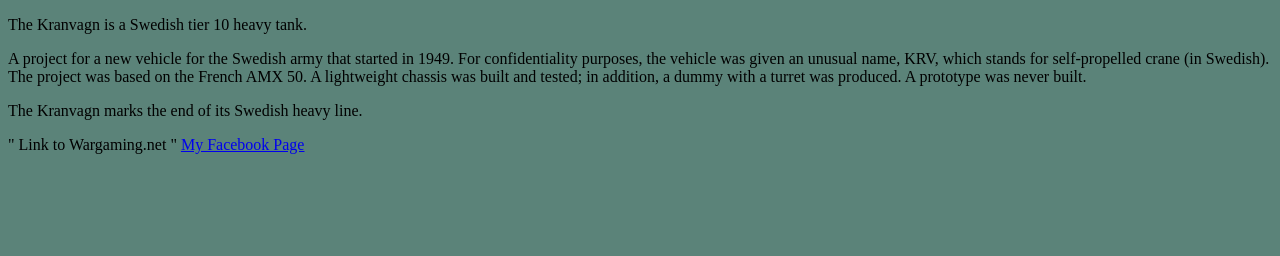
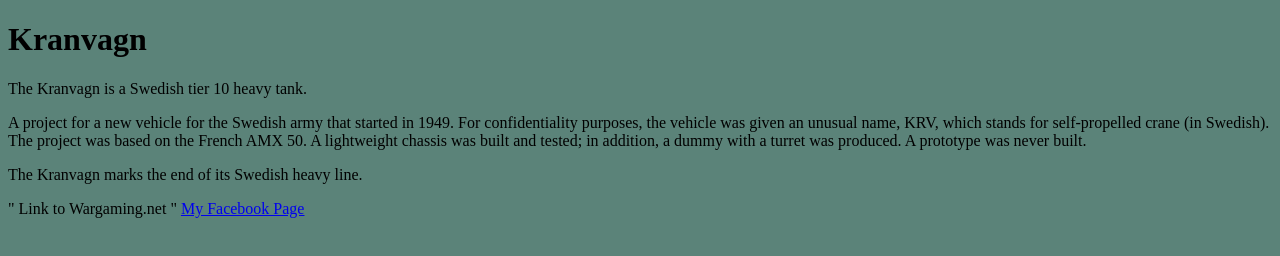
Before and after one commit to BarcenasJustin/Lab3, a plain HTML site: page index.html in a window 1280 px wide. Drawn offline with Linux system fonts and the light colour scheme.

Commit message:
Final HTML File

```diff
--- a/index.html
+++ b/index.html
@@ -29,7 +29,8 @@ body {
 	</style>
 		</head>
 	<body>
-		<p>The Kranvagn is a Swedish tier 10 heavy tank.</p>
+		<h1>Kranvagn</h1>
+			<p>The Kranvagn is a Swedish tier 10 heavy tank.</p>
 
 		<p>	A project for a new vehicle for the Swedish army that started in 1949. For confidentiality purposes, the vehicle was given an unusual name, KRV, which stands for self-propelled crane (in Swedish). The project was based on the French AMX 50. A lightweight chassis was built and tested; in addition, a dummy with a turret was produced. A prototype was never built.</p>
 
```
